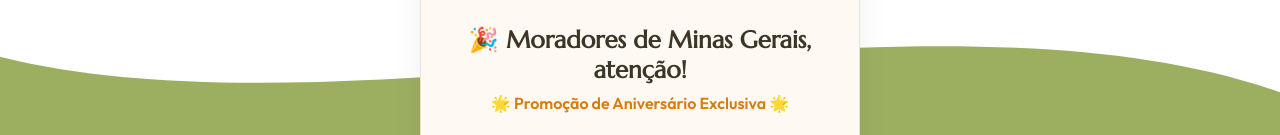
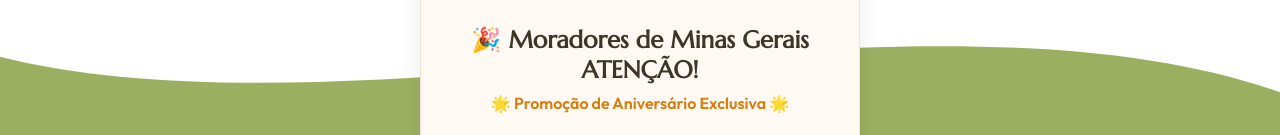
Before and after one commit to pedrohenriquecalais/Lp-online, a plain HTML site: page lp_oficina2/index.html in a window 1280 px wide. Shown: the part 210-345 px from the top of the page. Drawn offline with Linux system fonts and the light colour scheme.

Commit message:
Update index.html

```diff
--- a/lp_oficina2/index.html
+++ b/lp_oficina2/index.html
@@ -141,7 +141,7 @@
   <div class="form-container">
     <img src="logo-oficina.png" alt="Logo Oficina das Suculentas" class="logo" />
 
-    <h1>🎉 Moradores de Minas Gerais, atenção!</h1>
+    <h1>🎉 Moradores de Minas Gerais ATENÇÃO!</h1>
     <div class="subtitulo">🌟 Promoção de Aniversário Exclusiva 🌟</div>
 
     <p>O aniversário da <strong>Oficina das Suculentas</strong> está imperdível — e você poderá aproveitar sem sair de casa!</p>
```
